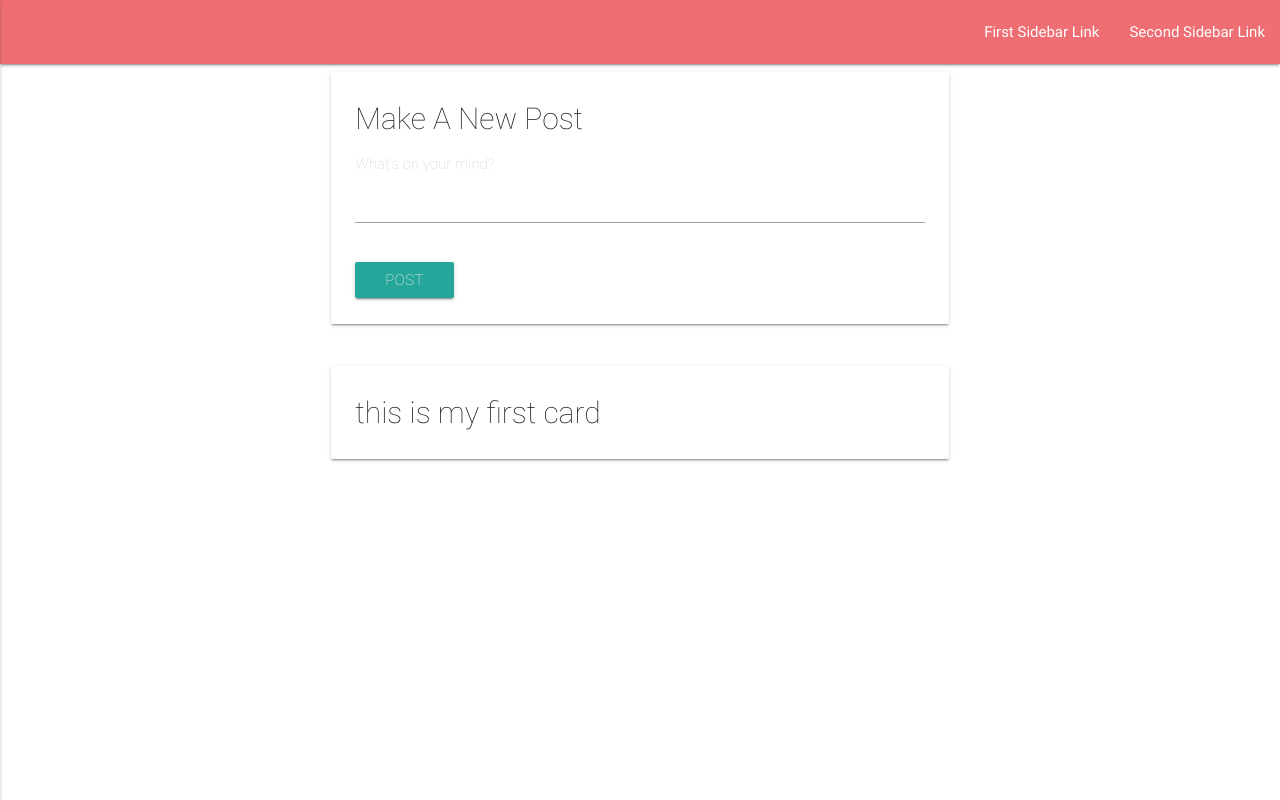
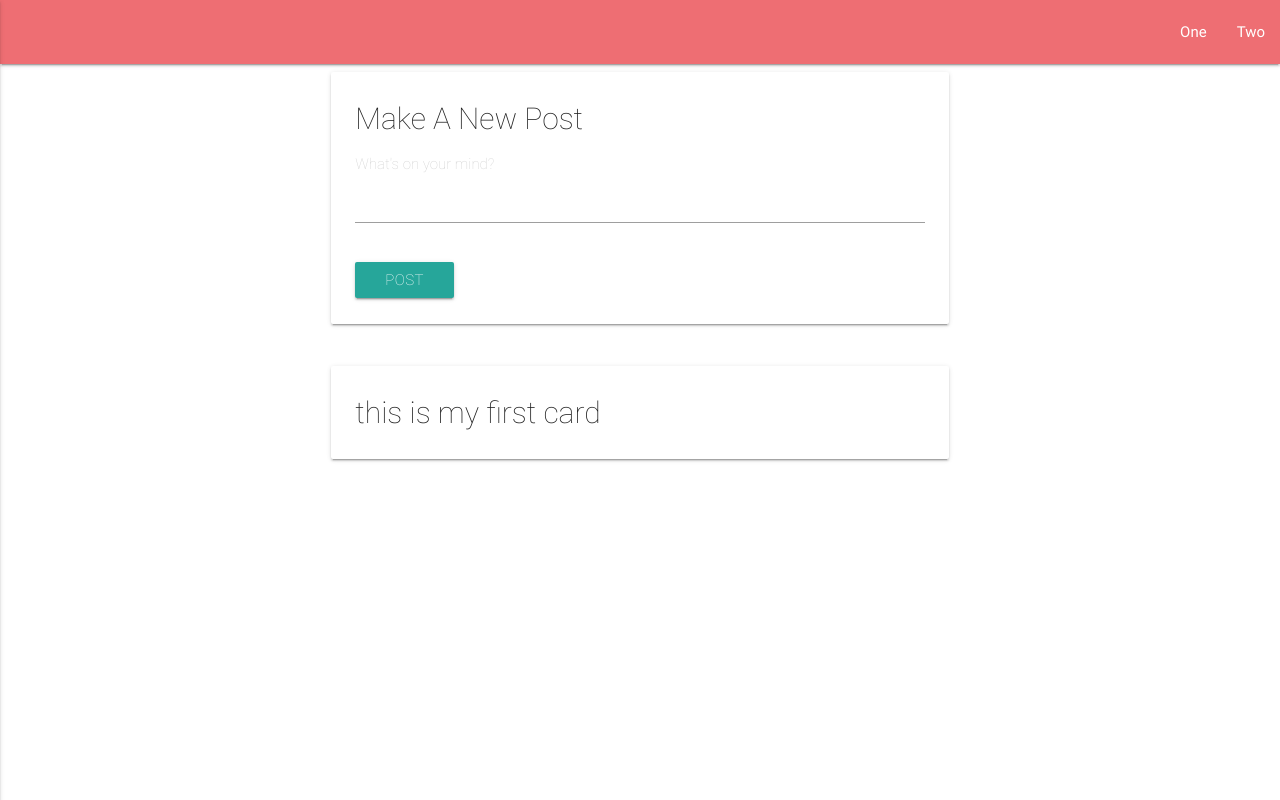
Before and after one commit to asalejandria/asalejandria.github.io, a plain HTML site: page index.html in a window 1280 px wide. Drawn offline with nearby package versions, Linux system fonts and the light colour scheme.

Commit message:
Text Edit

```diff
--- a/index.html
+++ b/index.html
@@ -4,22 +4,22 @@
 	<script src="https://ajax.googleapis.com/ajax/libs/jquery/1.11.3/jquery.min.js"></script><script src="personal.js"></script>
 
 	<!-- Compiled and minified CSS -->
-  <link rel="stylesheet" href="https://cdnjs.cloudflare.com/ajax/libs/materialize/0.97.0/css/materialize.min.css">
+  	<link rel="stylesheet" href="https://cdnjs.cloudflare.com/ajax/libs/materialize/0.97.0/css/materialize.min.css">
 
   <!-- Compiled and minified JavaScript -->
-  <script src="https://cdnjs.cloudflare.com/ajax/libs/materialize/0.97.0/js/materialize.min.js"></script>
+  	<script src="https://cdnjs.cloudflare.com/ajax/libs/materialize/0.97.0/js/materialize.min.js"></script>
 
 </head>
 	<body>
 
 		<nav>
 		  	<ul class="right hide-on-med-and-down">
-		    <li><a href="#!">First Sidebar Link</a></li>
-		    <li><a href="#!">Second Sidebar Link</a></li>
+		    <li><a href="#!">One</a></li>
+		    <li><a href="#!">Two</a></li>
 		  </ul>
 		  <ul id="slide-out" class="side-nav">
-		    <li><a href="#!">First Sidebar Link</a></li>
-		    <li><a href="#!">Second Sidebar Link</a></li>
+		    <li><a href="#!">One</a></li>
+		    <li><a href="#!">Two</a></li>
 		  </ul>
 		  <a href="#" data-activates="slide-out" class="button-collapse"><i class="mdi-navigation-menu"></i></a>
 		</nav>
@@ -49,10 +49,5 @@
 			</div>
 		</div>
 
-
-
-
-
-
 	</body>
 </html>
```
